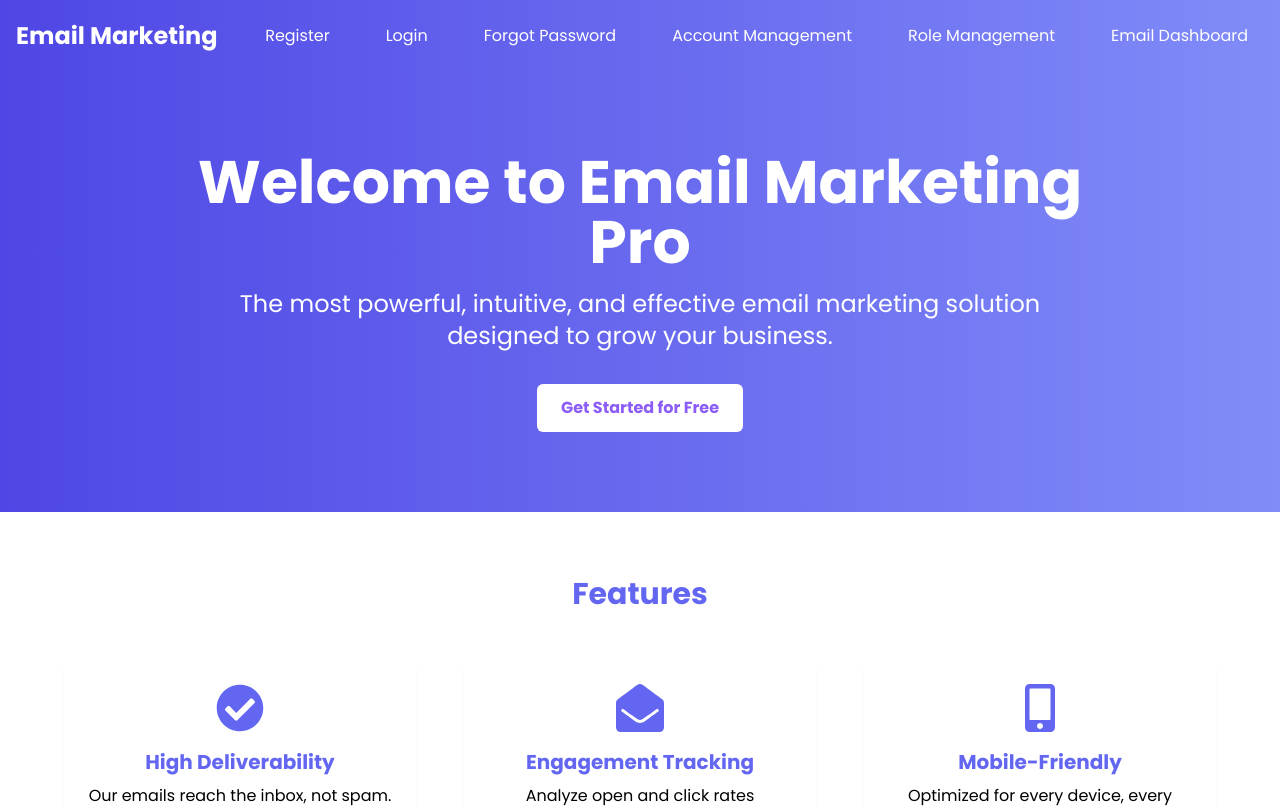
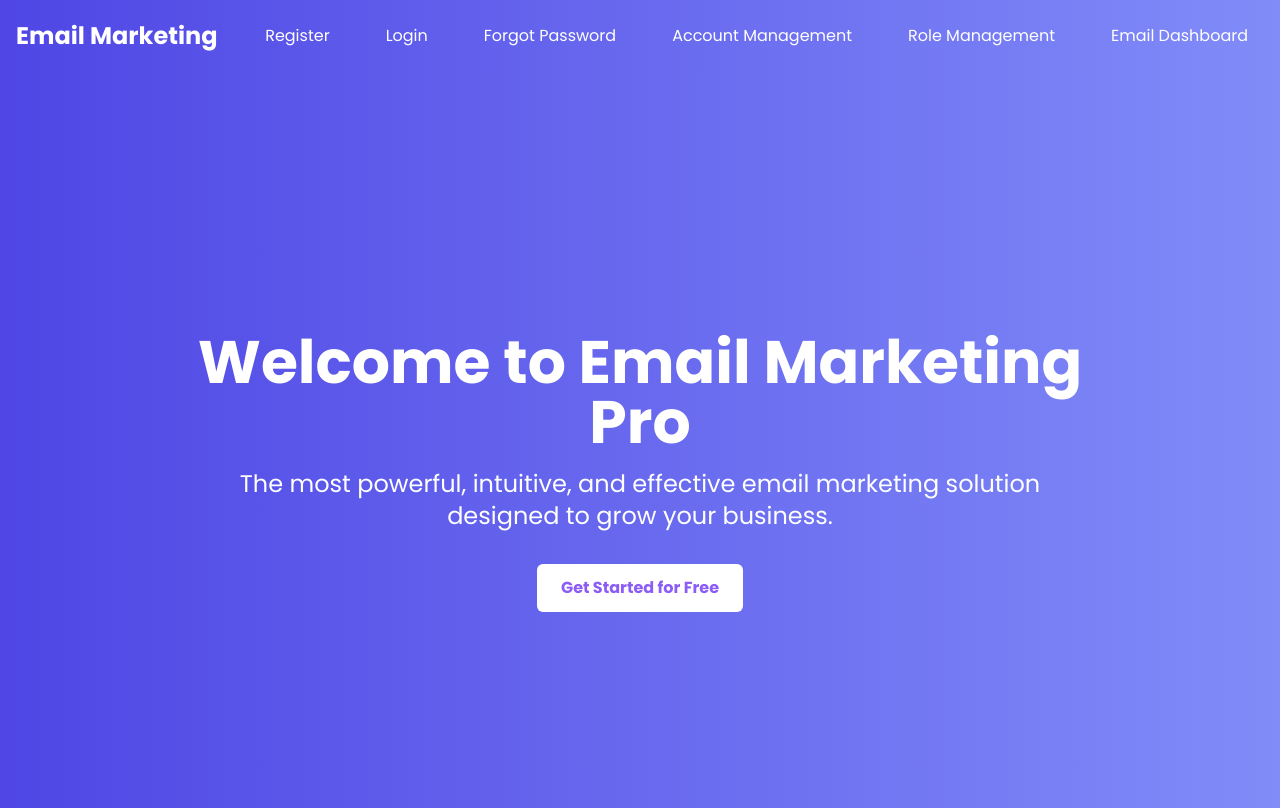
Before and after one commit to mddanish867/email-marketing-app, a React (Vite) app: page / in a window 1280 px wide. Shown: the top 808 px of the page. Built offline with nearby package versions, Linux system fonts and the light colour scheme.

Commit message:
increase the height of landing page

```diff
--- a/src/Home/LandingPage.jsx
+++ b/src/Home/LandingPage.jsx
@@ -10,7 +10,7 @@ const LandingPage = () => {
       <Navbar />
 
       {/* Hero Section */}
-      <header className="bg-gradient-to-r from-indigo-600 to-indigo-400 text-white text-center py-20 px-4">
+      <header className="bg-gradient-to-r from-indigo-600 to-indigo-400 text-white text-center py-20 px-4 h-screen flex items-center justify-center">
   <div className="max-w-4xl mx-auto">
     <h1 className="text-4xl md:text-6xl font-bold mb-4">Welcome to Email Marketing Pro</h1>
     <p className="text-xl md:text-2xl mb-8">
@@ -21,6 +21,7 @@ const LandingPage = () => {
     </button>
   </div>
 </header>
+
 
       {/* Features Section */}
       <section className="bg-white py-16 px-4">
```
Lines whose indentation alone changed are shown as unchanged.
